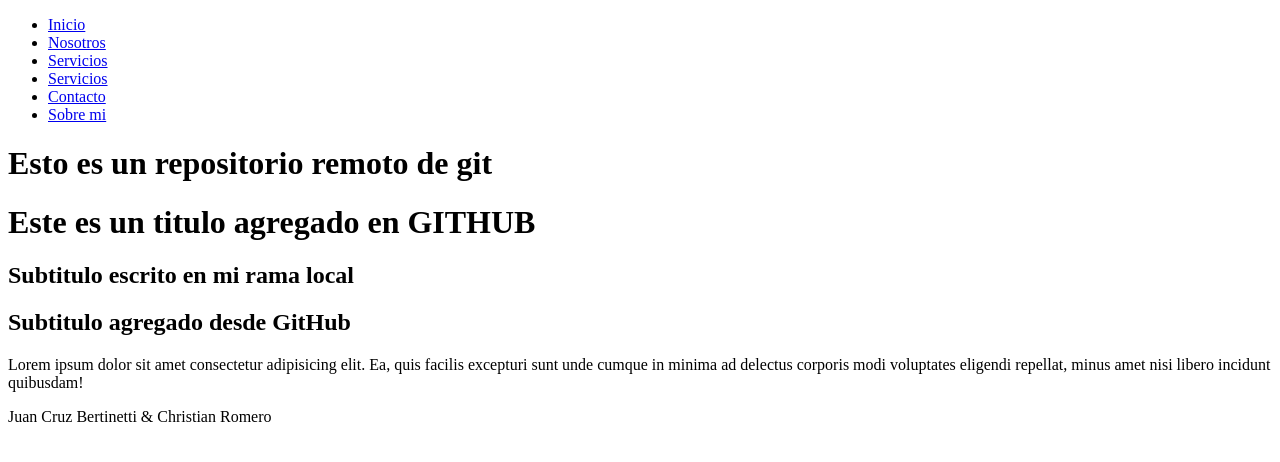
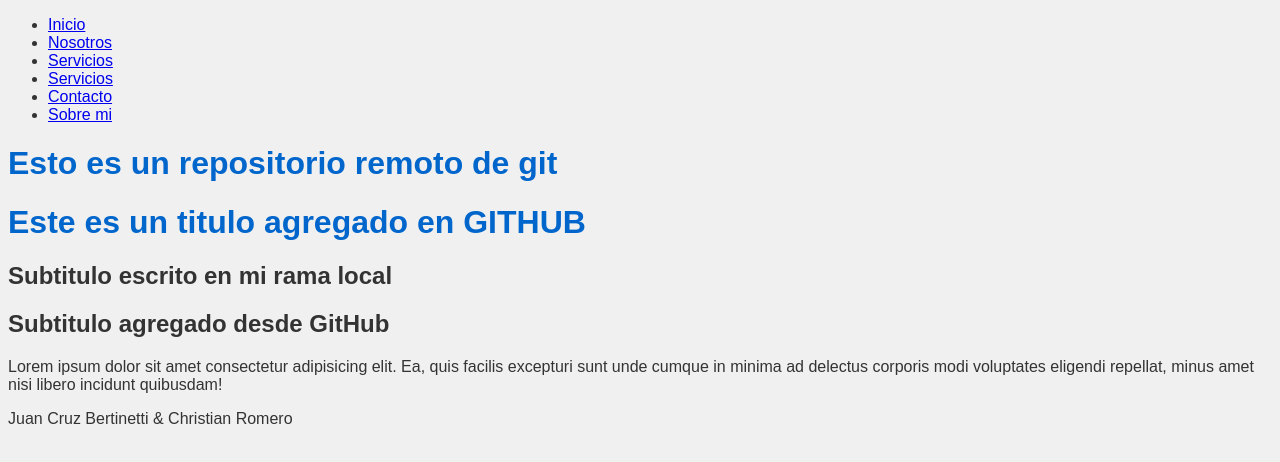
Before and after one commit to cdoller/tp3d-prueba-git, a plain HTML site: page index.html in a window 1280 px wide. Drawn offline with Linux system fonts and the light colour scheme.

Commit message:
Se agrega hoja de estilos CSS
Se crea hoja de estilos style.css con estilos en body y H1. Se linkea esta hoja al documento index.html

```diff
--- a/index.html
+++ b/index.html
@@ -4,6 +4,8 @@
     <meta charset="UTF-8">
     <meta name="viewport" content="width=device-width, initial-scale=1.0">
     <title>Git Remoto</title>
+    <link rel="stylesheet" href="style.css">
+
 </head>
 <body>
     <nav>
--- /dev/null
+++ b/style.css
@@ -0,0 +1,9 @@
+body {
+    font-family: Arial, sans-serif;
+    background-color: #f0f0f0;
+    color: #333;
+  }
+
+  h1 {
+    color: #0066cc;
+  }
```
